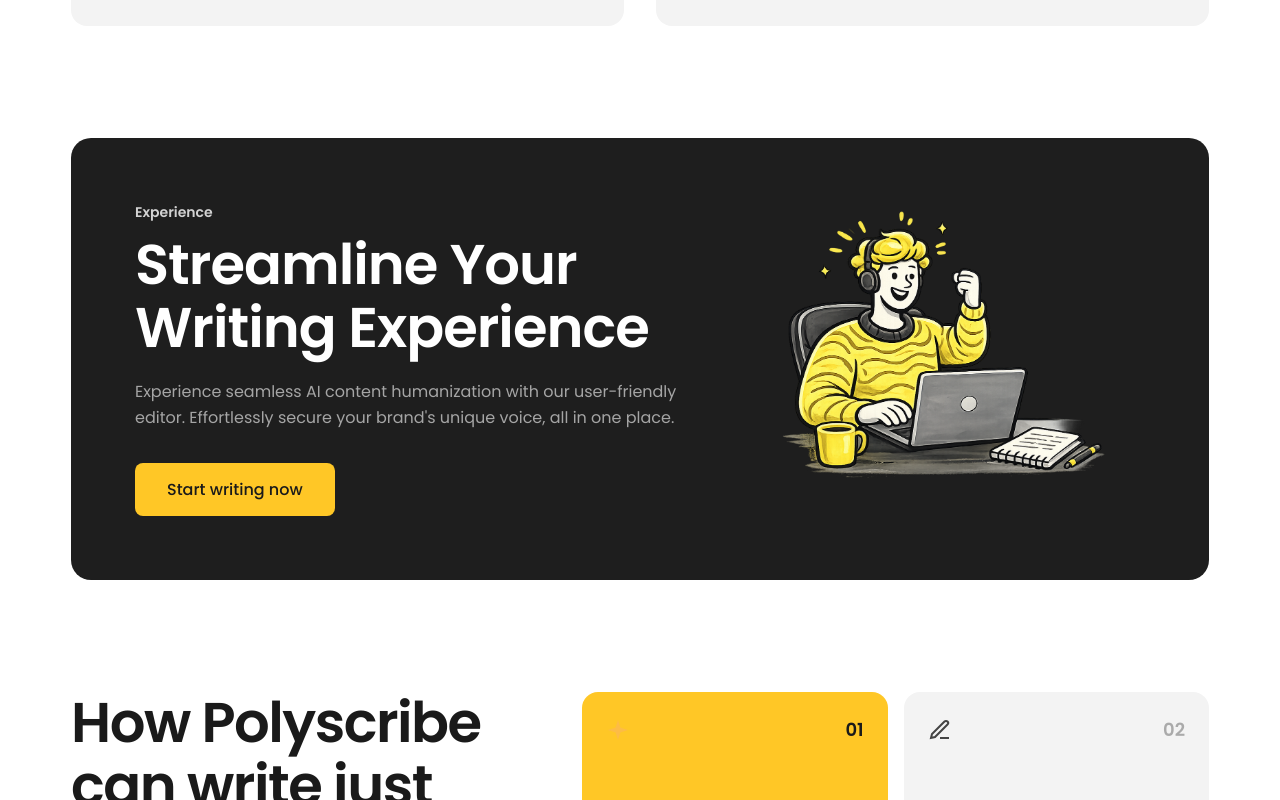
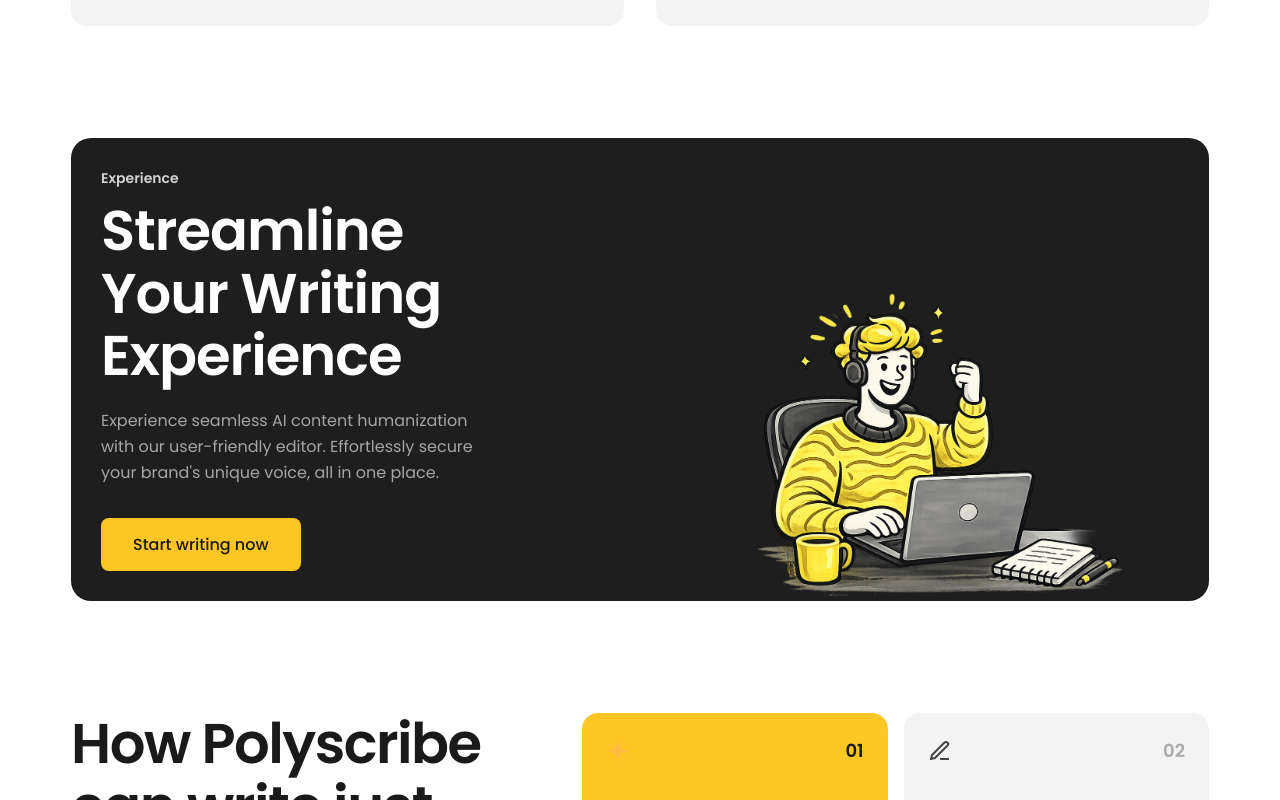
Before and after one commit to festverse/polyscribe-app, a Next.js app: page / in a window 1280 px wide. Shown: the part 1820-2620 px from the top of the page. Built offline with nearby package versions, Linux system fonts and the light colour scheme.

Commit message:
Feature streamline CTA illustration

```diff
--- a/app/page.tsx
+++ b/app/page.tsx
@@ -234,7 +234,7 @@
           </div>
         </Section>
 
-        <DarkCta overline="Experience" title="Streamline Your Writing Experience" text="Experience seamless AI content humanization with our user-friendly editor. Effortlessly secure your brand's unique voice, all in one place." image={assets.streamline} />
+        <DarkCta overline="Experience" title="Streamline Your Writing Experience" text="Experience seamless AI content humanization with our user-friendly editor. Effortlessly secure your brand's unique voice, all in one place." image={assets.streamline} featuredImage />
 
         <Section id="how-it-works">
           <div className="grid gap-10 lg:grid-cols-[0.85fr_1.15fr] lg:gap-12">
@@ -393,17 +393,17 @@
   );
 }
 
-function DarkCta({ overline, title, text, image }: { overline?: string; title: string; text: string; image: string }) {
+function DarkCta({ overline, title, text, image, featuredImage = false }: { overline?: string; title: string; text: string; image: string; featuredImage?: boolean }) {
   return (
     <section className="w-full max-w-[1138px] py-10 lg:py-[56px]">
-      <div className="grid overflow-hidden rounded-[20px] bg-[#1e1e1e] p-6 sm:p-8 lg:grid-cols-[1.2fr_0.8fr] lg:p-16">
-        <div>
+      <div className={`relative grid overflow-hidden rounded-[20px] bg-[#1e1e1e] p-6 sm:p-8 ${featuredImage ? "lg:min-h-[310px] lg:grid-cols-[1fr_1fr] lg:p-[30px]" : "lg:grid-cols-[1.2fr_0.8fr] lg:p-16"}`}>
+        <div className={featuredImage ? "relative z-10 max-w-[390px]" : ""}>
           {overline && <div className="mb-3 text-sm font-semibold text-white/80">{overline}</div>}
           <h2 className="text-[32px] font-semibold leading-[1.12] tracking-[-1px] text-white sm:text-[48px] lg:text-[56px]">{title}</h2>
           <p className="mt-5 max-w-[590px] text-base leading-relaxed text-white/60">{text}</p>
           <Button className="mt-8">Start writing now</Button>
         </div>
-        <img src={image} alt="" className="mt-8 h-[220px] w-full object-contain sm:h-[280px] lg:mt-0" />
+        <img src={image} alt="" className={featuredImage ? "mt-8 h-[230px] w-full object-contain sm:h-[280px] lg:absolute lg:bottom-0 lg:right-0 lg:mt-0 lg:h-[318px] lg:w-[540px] lg:max-w-none lg:object-contain" : "mt-8 h-[220px] w-full object-contain sm:h-[280px] lg:mt-0"} />
       </div>
     </section>
   );
```
